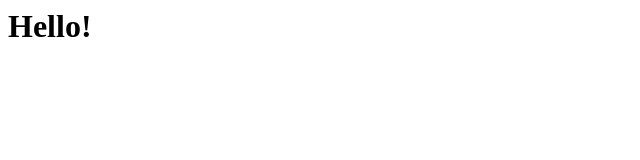
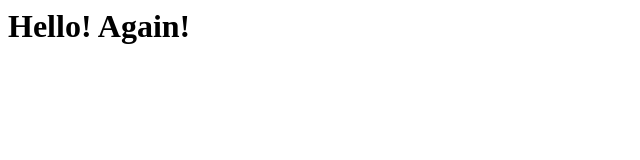
Before and after one commit to galacto/dsysphile.net, a plain HTML site: page index.html in a window 1280 px wide. Shown: the whole page, without its empty margins (0-640 px from the left). Drawn offline with Linux system fonts and the light colour scheme.

Commit message:
Update index.html

```diff
--- a/index.html
+++ b/index.html
@@ -1,3 +1,3 @@
 <html>
-  <h1>Hello!</h1>
+  <h1>Hello! Again!</h1>
 </html>
```
